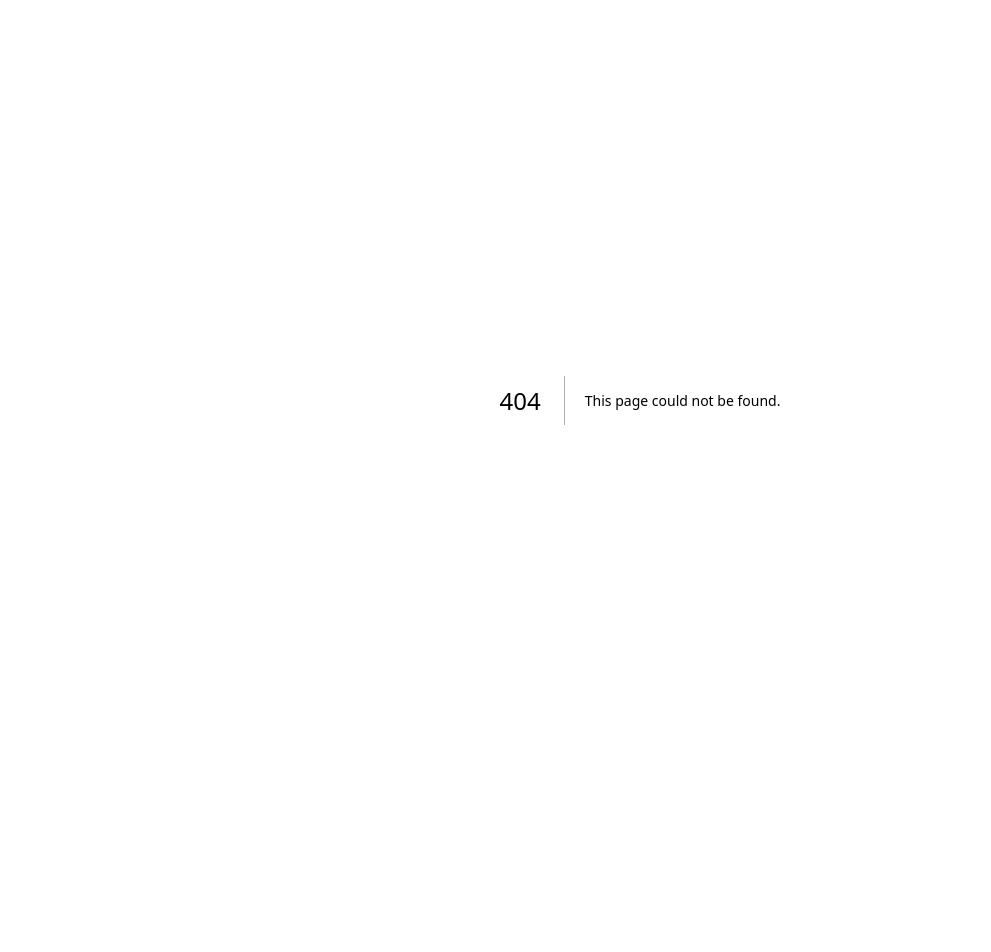
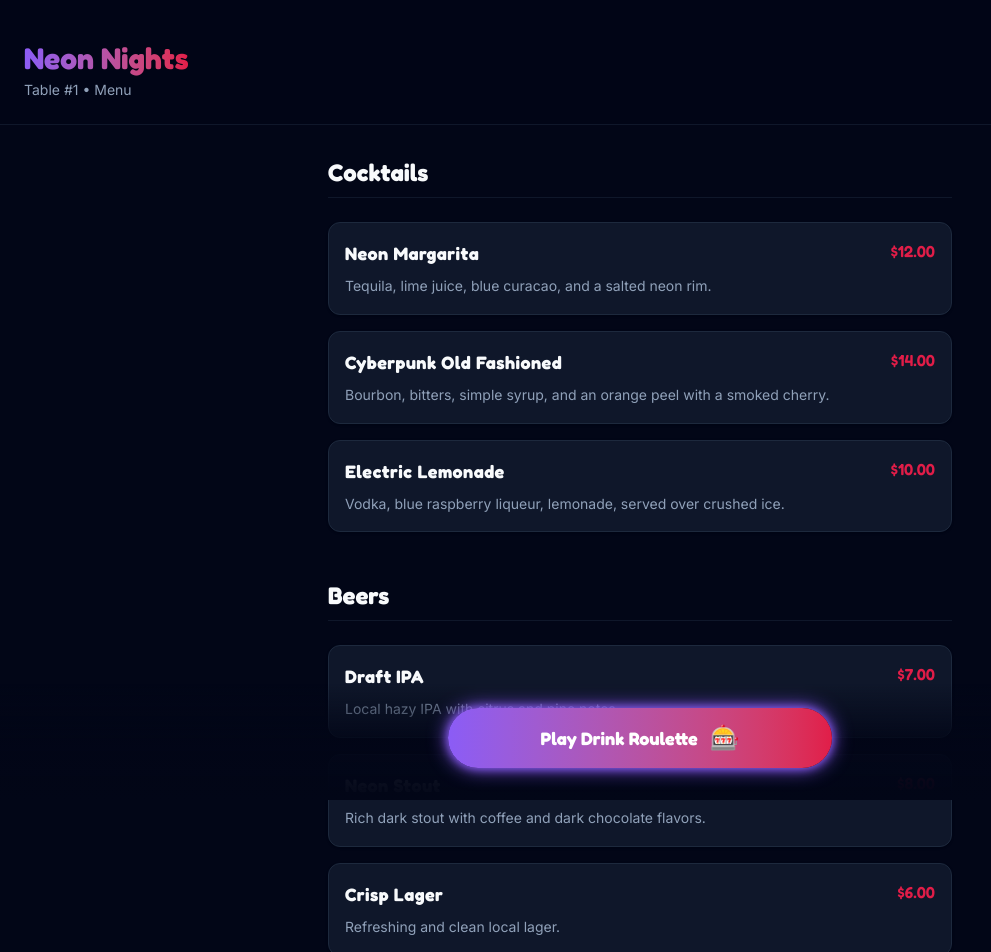
Before and after one commit to bubuding0809/project-bar, a Next.js app: page /table/1 in a window 1280 px wide. Before the commit this address had no page. Shown: the top 952 px of the page, without its empty margins (0-991 px from the left). Before the commit the page ends 800 px from the top, so only its background shows below. Built offline with nearby package versions, Linux system fonts and the light colour scheme.

Commit message:
feat: build static digital menu ui

```diff
--- /dev/null
+++ b/src/app/table/[tableId]/page.tsx
@@ -0,0 +1,65 @@
+import React from "react";
+import menuData from "@/data/menu.json";
+import MenuItem from "@/components/MenuItem";
+import Link from "next/link";
+
+type Props = {
+  params: Promise<{
+    tableId: string;
+  }>;
+};
+
+export default async function TableMenuPage({ params }: Props) {
+  const { tableId } = await params;
+
+  return (
+    <div className="min-h-screen bg-background text-foreground pb-28 relative">
+      {/* Header */}
+      <header className="pt-10 pb-6 px-6 sticky top-0 bg-background/80 backdrop-blur-md z-10 border-b border-surface">
+        <div className="flex justify-between items-center">
+          <div>
+            <h1 className="text-3xl font-display font-black bg-gradient-to-r from-neon-violet to-primary bg-clip-text text-transparent">
+              Neon Nights
+            </h1>
+            <p className="text-sm text-slate-400 mt-1">
+              Table #{tableId} • Menu
+            </p>
+          </div>
+        </div>
+      </header>
+
+      {/* Menu Content */}
+      <main className="px-6 py-8 space-y-12 max-w-2xl mx-auto">
+        {menuData.categories.map((category, index) => (
+          <section key={index} className="space-y-6">
+            <h2 className="text-2xl font-display font-bold text-foreground border-b border-surface pb-2">
+              {category.name}
+            </h2>
+            <div className="space-y-4">
+              {category.items.map((item) => (
+                <MenuItem
+                  key={item.id}
+                  id={item.id}
+                  name={item.name}
+                  description={item.description}
+                  price={item.price}
+                />
+              ))}
+            </div>
+          </section>
+        ))}
+      </main>
+
+      {/* Floating CTA Button */}
+      <div className="fixed bottom-0 left-0 right-0 p-6 bg-gradient-to-t from-background via-background/90 to-transparent pointer-events-none flex justify-center pb-8 z-20">
+        <Link
+          href={`/table/${tableId}/roulette`}
+          className="pointer-events-auto flex items-center justify-center gap-3 w-full max-w-sm py-4 px-6 rounded-full bg-gradient-to-r from-neon-violet to-primary shadow-neon-violet text-white font-bold text-lg font-display hover:scale-[1.02] active:scale-95 transition-all duration-200"
+        >
+          <span>Play Drink Roulette</span>
+          <span className="text-2xl leading-none">🎰</span>
+        </Link>
+      </div>
+    </div>
+  );
+}
--- /dev/null
+++ b/src/components/MenuItem.tsx
@@ -0,0 +1,20 @@
+import React from 'react';
+
+interface MenuItemProps {
+  id: string;
+  name: string;
+  description: string;
+  price: string;
+}
+
+export default function MenuItem({ id, name, description, price }: MenuItemProps) {
+  return (
+    <div data-id={id} className="bg-surface rounded-xl p-4 mb-4 border border-slate-800 shadow-sm hover:border-slate-700 transition-colors">
+      <div className="flex justify-between items-start mb-2">
+        <h3 className="text-lg font-bold text-foreground font-display tracking-wide">{name}</h3>
+        <span className="text-primary font-semibold font-display">{price}</span>
+      </div>
+      <p className="text-slate-400 text-sm leading-relaxed">{description}</p>
+    </div>
+  );
+}
--- /dev/null
+++ b/src/data/menu.json
@@ -0,0 +1,67 @@
+{
+  "categories": [
+    {
+      "name": "Cocktails",
+      "items": [
+        {
+          "id": "c1",
+          "name": "Neon Margarita",
+          "description": "Tequila, lime juice, blue curacao, and a salted neon rim.",
+          "price": "$12.00"
+        },
+        {
+          "id": "c2",
+          "name": "Cyberpunk Old Fashioned",
+          "description": "Bourbon, bitters, simple syrup, and an orange peel with a smoked cherry.",
+          "price": "$14.00"
+        },
+        {
+          "id": "c3",
+          "name": "Electric Lemonade",
+          "description": "Vodka, blue raspberry liqueur, lemonade, served over crushed ice.",
+          "price": "$10.00"
+        }
+      ]
+    },
+    {
+      "name": "Beers",
+      "items": [
+        {
+          "id": "b1",
+          "name": "Draft IPA",
+          "description": "Local hazy IPA with citrus and pine notes.",
+          "price": "$7.00"
+        },
+        {
+          "id": "b2",
+          "name": "Neon Stout",
+          "description": "Rich dark stout with coffee and dark chocolate flavors.",
+          "price": "$8.00"
+        },
+        {
+          "id": "b3",
+          "name": "Crisp Lager",
+          "description": "Refreshing and clean local lager.",
+          "price": "$6.00"
+        }
+      ]
+    },
+    {
+      "name": "Non-Alcoholic",
+      "items": [
+        {
+          "id": "na1",
+          "name": "Synthwave Soda",
+          "description": "House-made blackberry and lime soda.",
+          "price": "$5.00"
+        },
+        {
+          "id": "na2",
+          "name": "Glitch Mocktail",
+          "description": "Pineapple, coconut cream, and orange juice.",
+          "price": "$6.00"
+        }
+      ]
+    }
+  ]
+}
```
